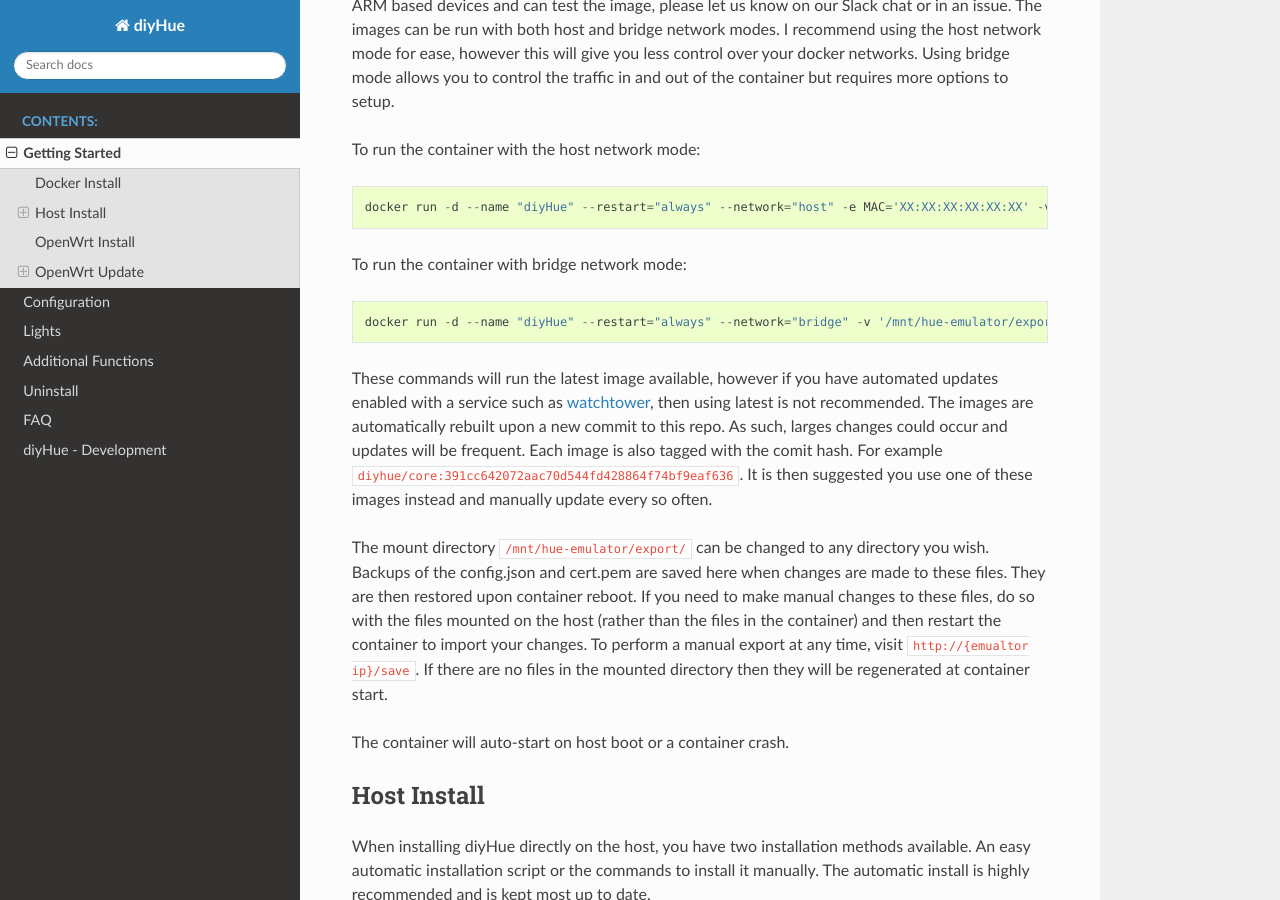
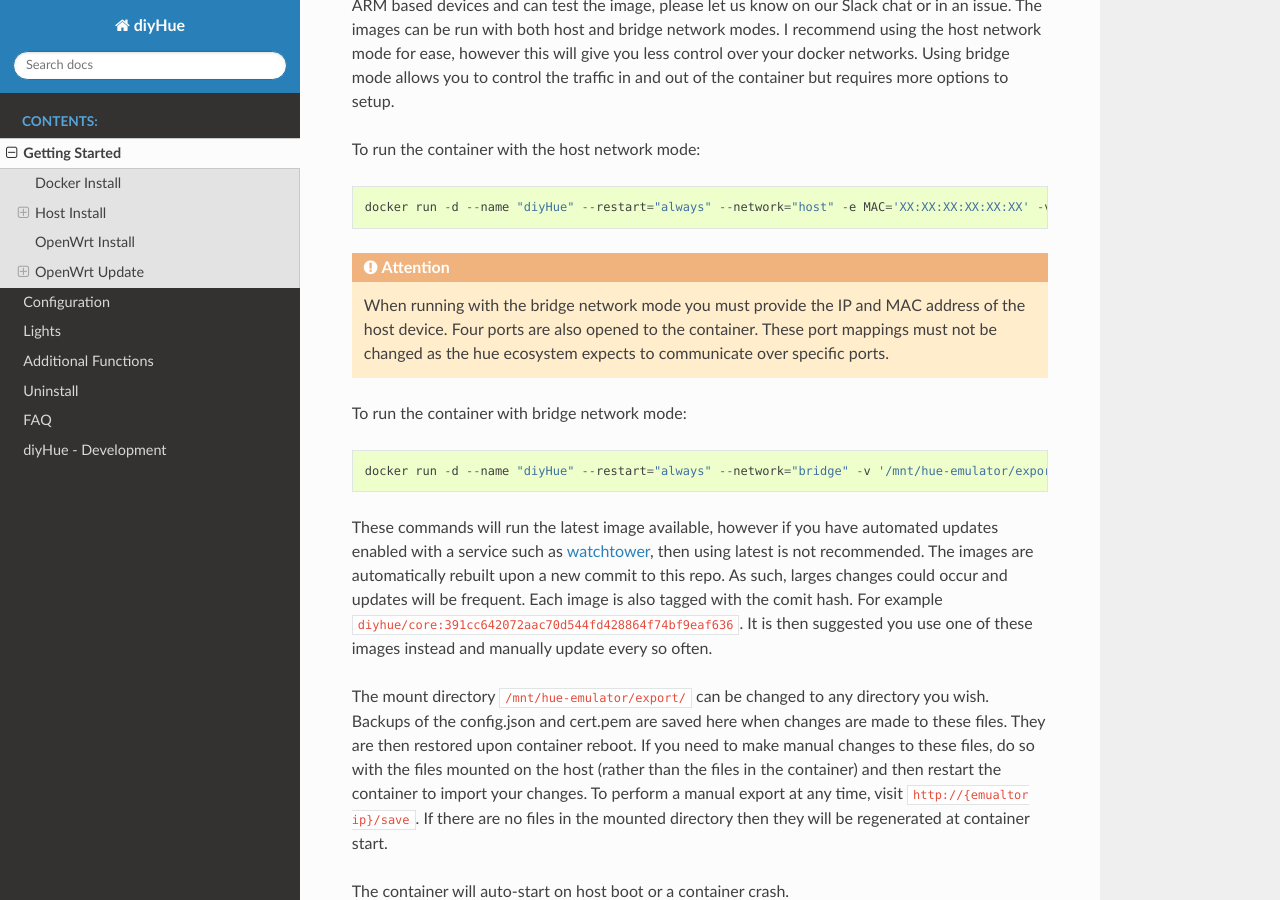
Before and after one commit to diyhue/ReadTheDocs, a Sphinx documentation site: the page built from source/getting_started.rst, in a window 1280 px wide and 900 px high, scrolled down 510 px. Built offline with Sphinx 7.4.7 and the Read the Docs theme 2.0.0, drawn with Linux system fonts in a browser that asks for light colours; some of the changed lines change nothing that is shown.

Commit message:
Update getting_started.rst

```diff
--- a/source/getting_started.rst
+++ b/source/getting_started.rst
@@ -16,8 +16,8 @@
 
     docker run -d --name "diyHue" --restart="always" --network="host" -e MAC='XX:XX:XX:XX:XX:XX' -v '/mnt/hue-emulator/export/':'/opt/hue-emulator/export/':'rw' diyhue/core:latest
 
-
-.. When running with the bridge network mode you must provide the IP and MAC address of the host device. Four ports are also opened to the container. These port mappings must not be changed as the hue ecosystem expects to communicate over specific ports.
+.. ATTENTION::
+   When running with the bridge network mode you must provide the IP and MAC address of the host device. Four ports are also opened to the container. These port mappings must not be changed as the hue ecosystem expects to communicate over specific ports.
 
 To run the container with bridge network mode::
 
```
